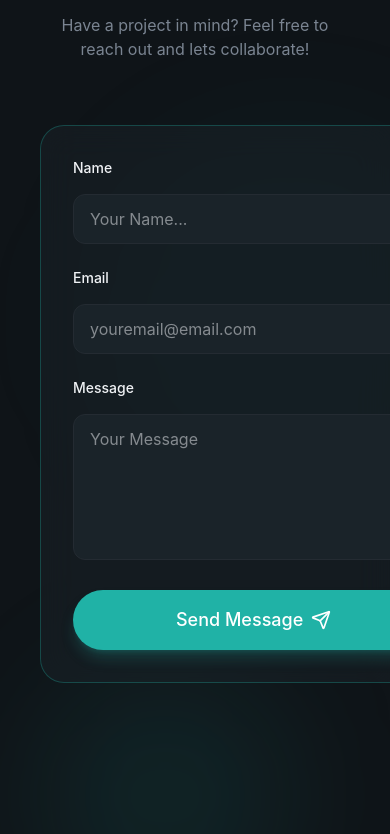
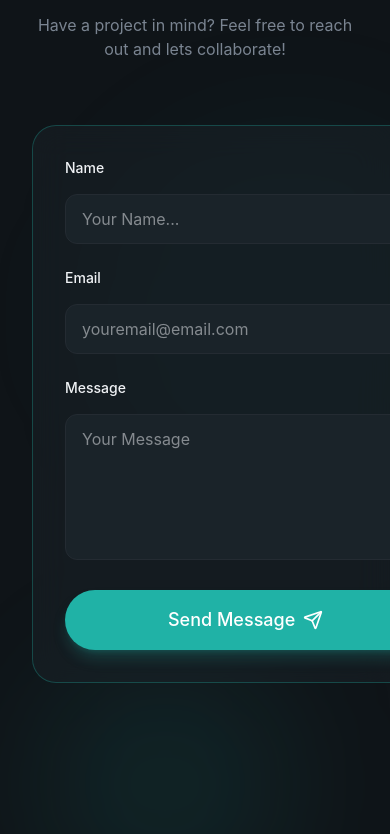
Before and after one commit to STEM-Girlie/React-TailwindCSS-Personal-Portfolio, a React (Vite) app: page / in a window 390 px wide. Shown: the part 8820-9654 px from the top of the page. Built offline with nearby package versions, Linux system fonts and the light colour scheme.

Commit message:
mobile view edits

```diff
--- a/src/sections/Contact.jsx
+++ b/src/sections/Contact.jsx
@@ -94,7 +94,7 @@ export const Contact = () => {
 rounded-full blur-3xl"
       ></div>
 
-      <div className="container mx-auto px-6 relative z-10">
+      <div className="container mx-auto px-4 relative z-10">
         {/*section header */}
         <div className="text-center max-w-3xl mx-auto mb-16">
           <span className="text-secondary-foreground text-sm font-medium tracking-wider uppercase animation-fade-in">
@@ -111,7 +111,7 @@ rounded-full blur-3xl"
           </p>
         </div>
 
-        <div className="grid lg:grid-cols-2 gap-12 max-w-5xl mx-auto ">
+        <div className="grid lg:grid-cols-2 gap-8 w-full max-w-5xl mx-auto ">
           <div className="glass p-8 rounded-3xl border border-primary/30 animate-fade-in animation-delay-400 ">
             <form className="space-y-6 " onSubmit={handleSubmit}>
               <div>
```
